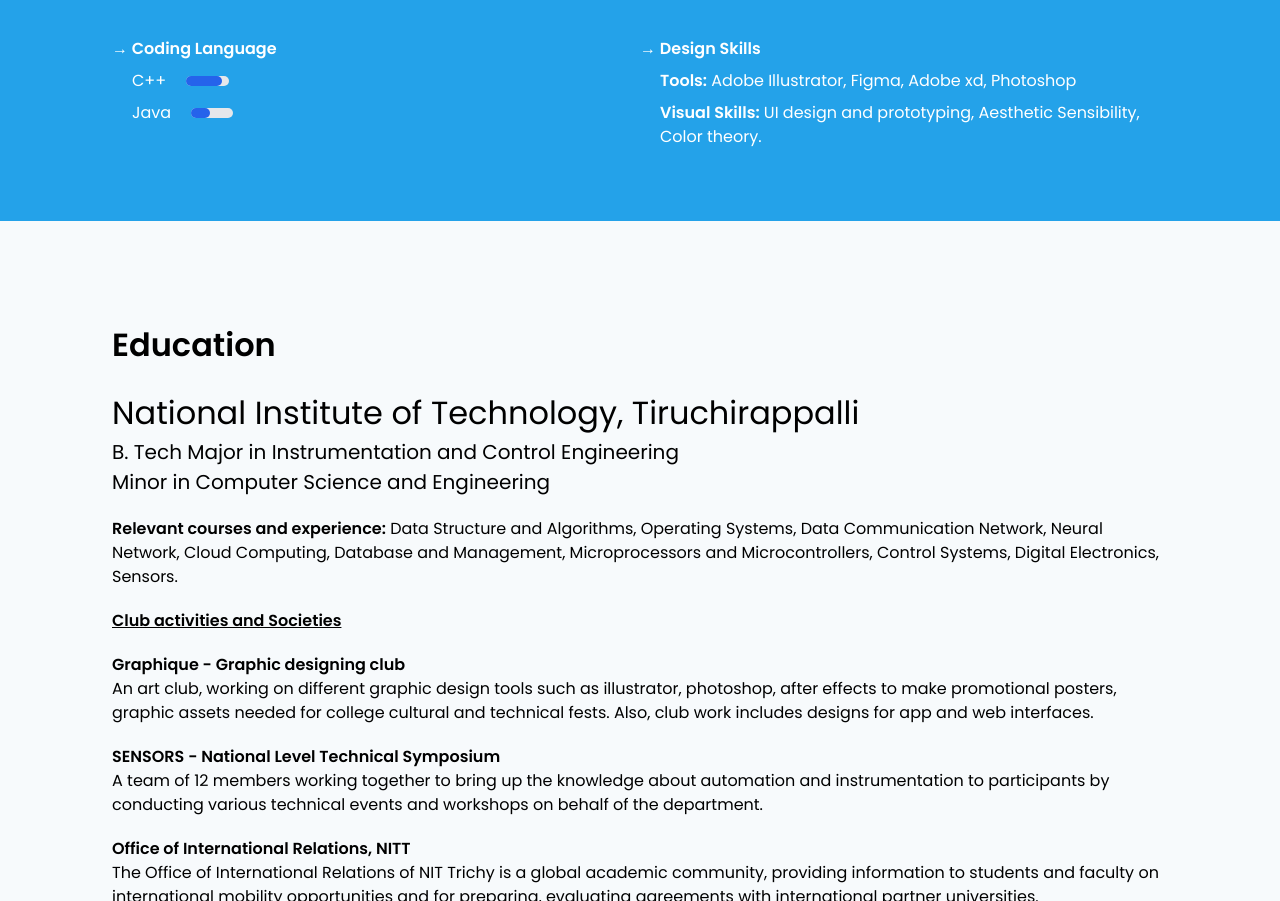
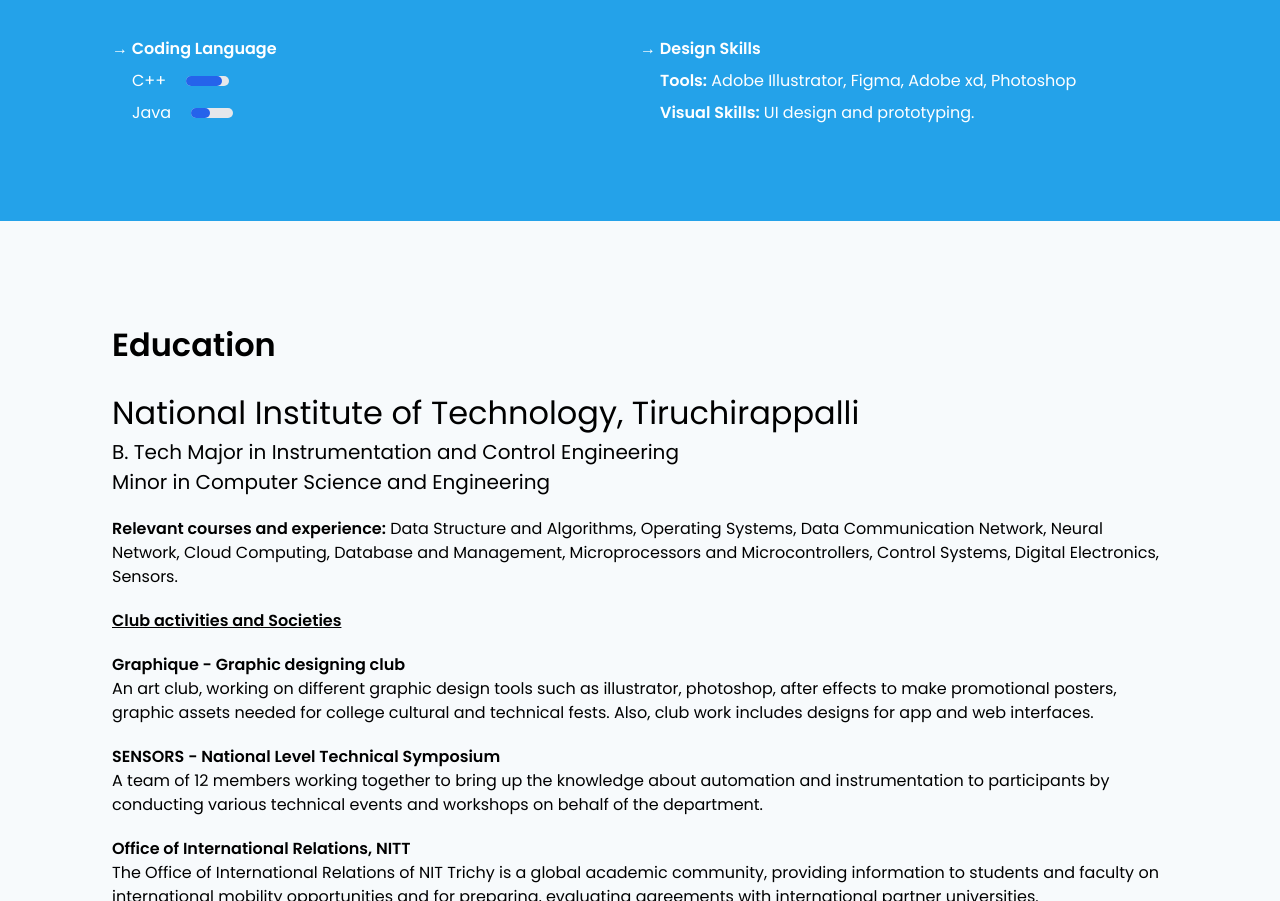
Before and after one commit to manoranjan99/manoranjan-website, a website: page src/home.html in a window 1280 px wide. Shown: the part 1023-1924 px from the top of the page. Drawn offline with Linux system fonts and the light colour scheme.

Commit message:
update skills

```diff
--- a/src/home.html
+++ b/src/home.html
@@ -231,7 +231,7 @@
               </div>
 
               <div class="sm:flex mt-2 items-center">
-                <div><span class="font-semibold">Visual Skills:</span> UI design and prototyping, Aesthetic Sensibility, Color theory.</div>
+                <div><span class="font-semibold">Visual Skills:</span> UI design and prototyping.</div>
               </div>
 
             </div>
```
